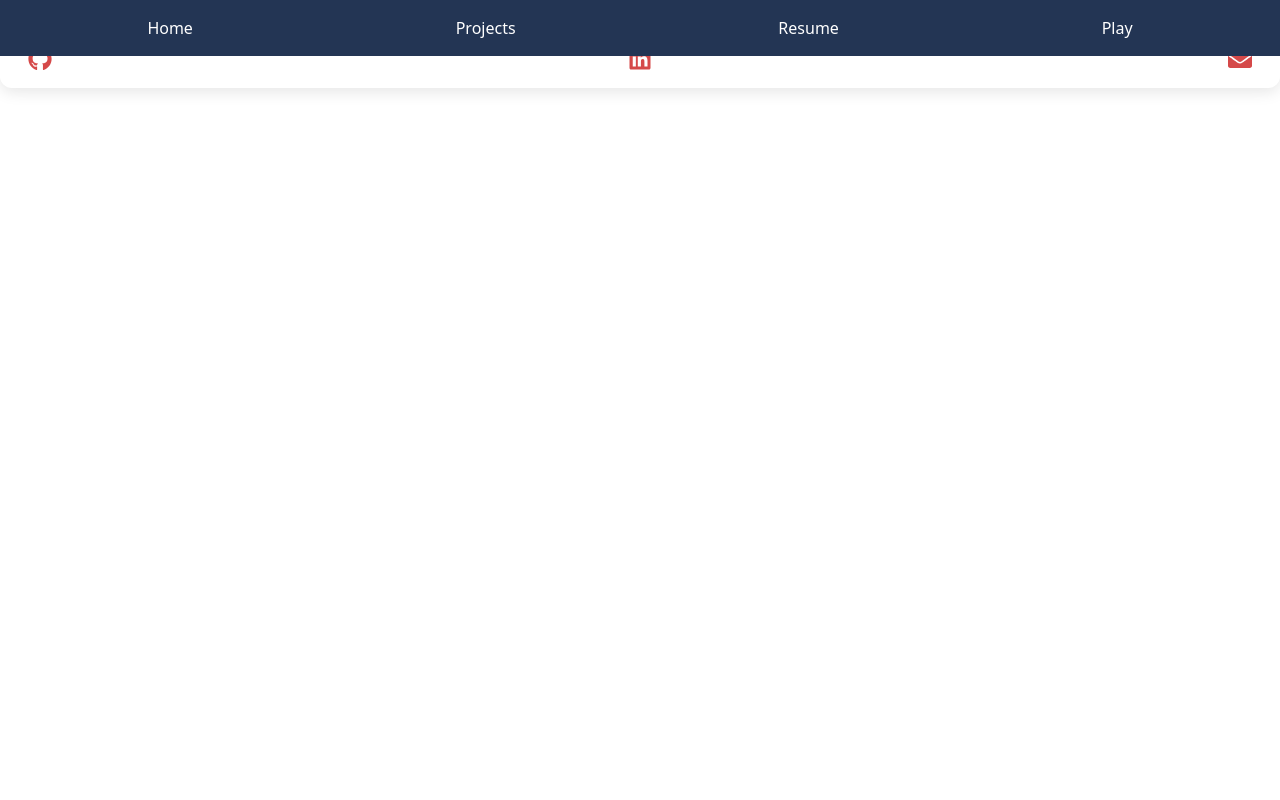
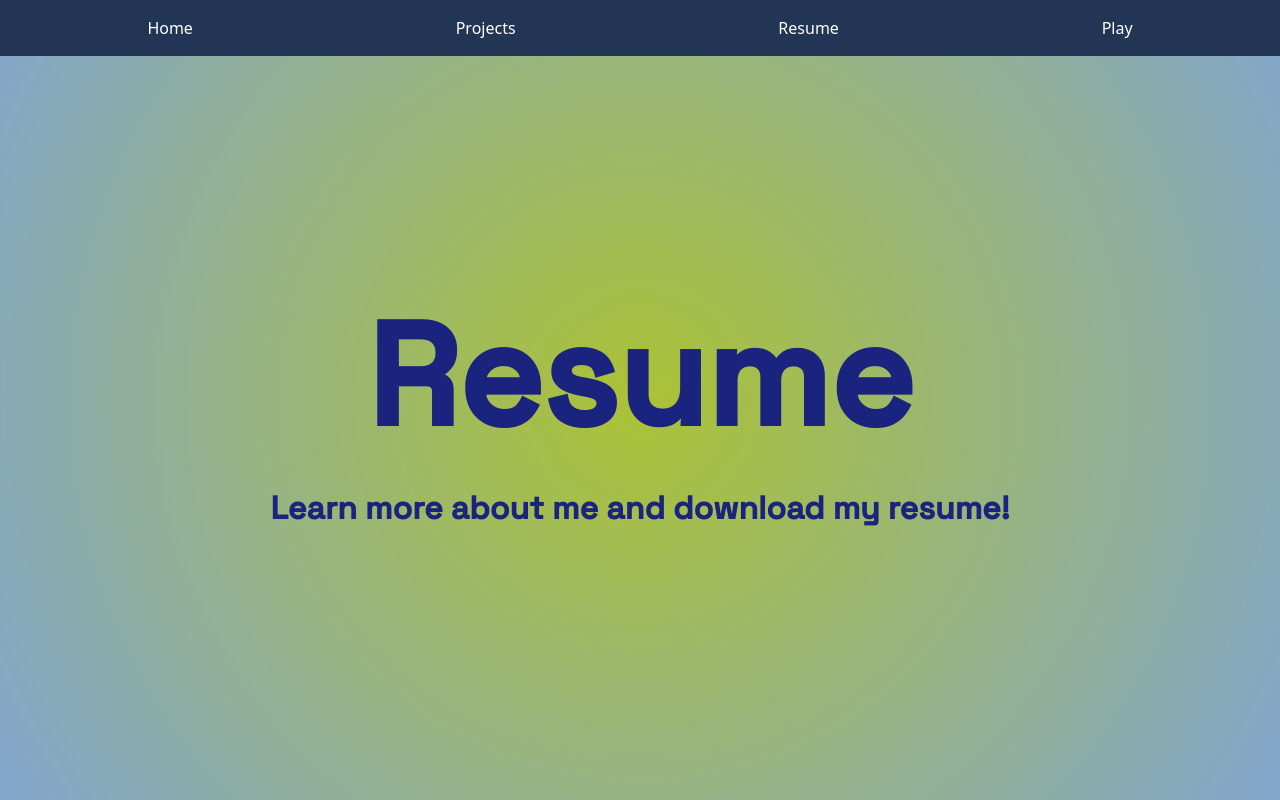
Before and after one commit to naman0r/personal-website, a React (Vite) app: page /resume in a window 1280 px wide. Shown: the top 800 px of the page. Built offline with nearby package versions, Linux system fonts and the light colour scheme; a web font is replaced by a local one.

Commit message:
made a bunch of changes, including MyPicture.jsx

```diff
--- a/src/components/MyPicture.jsx
+++ b/src/components/MyPicture.jsx
@@ -22,10 +22,10 @@ const MyPicture = () => {
           First Year student at Northeastern University Studying Computer
           Science and Business Administration, with a minor in Mathematics.
         </p>
-        <p></p>
+        <p>📍 Boston, MA</p>
         <p>
-          the terminal works, but the top navigation pannel does not navigate to
-          different pages yet.
+          Available for Internships this summer (Summer 2025), and for Co-op
+          Spring 2026 (January - August 2026)
         </p>
       </div>
     </div>
--- a/src/routes/Resume.jsx
+++ b/src/routes/Resume.jsx
@@ -1,12 +1,42 @@
-import React from "react";
+import React, { useState } from "react";
 import TopNav from "../components/TopNav.jsx";
 import Footer from "../components/FooterMainPage.jsx";
+import "../styles/Resume.css";
 
 const Resume = () => {
+  const [gradient, setGradient] = useState({
+    x: 50,
+    y: 50,
+  });
+
+  const handleMouseMove = (event) => {
+    const { clientX, clientY } = event;
+    const { innerWidth, innerHeight } = window;
+
+    // Calculate percentages for gradient based on cursor position
+    const xPercentage = (clientX / innerWidth) * 100;
+    const yPercentage = (clientY / innerHeight) * 100;
+
+    setGradient({ x: xPercentage, y: yPercentage });
+  };
   return (
     <>
       <TopNav />
-      <div className="resumepage-container">resume</div>
+      <div
+        className="justify-center place-items-center flex"
+        onMouseMove={handleMouseMove}
+        style={{
+          height: "100vh",
+          background: `radial-gradient(circle 2000px at ${gradient.x}% ${gradient.y}%, rgb(171, 194, 53), rgb(117, 156, 255), rgb(96, 89, 157))`,
+          transition: "background 0.1s linear",
+        }}
+      >
+        <div className="title">
+          <h1>Resume</h1>
+          <p>Learn more about me and download my resume!</p>
+        </div>
+      </div>
+      <div className="resume-container">TO-DO implementation</div>
       <Footer />
     </>
   );
--- /dev/null
+++ b/src/styles/Resume.css
@@ -0,0 +1,18 @@
+.title h1 {
+  font-size: 9rem;
+}
+
+.title p {
+  font-size: 2rem;
+}
+
+.title {
+  font-weight: bold;
+  color: #1a237e;
+  font-family: "Space Grotesk", sans-serif;
+  justify-items: center;
+}
+
+.resume-container {
+  height: 100vh;
+}
```
